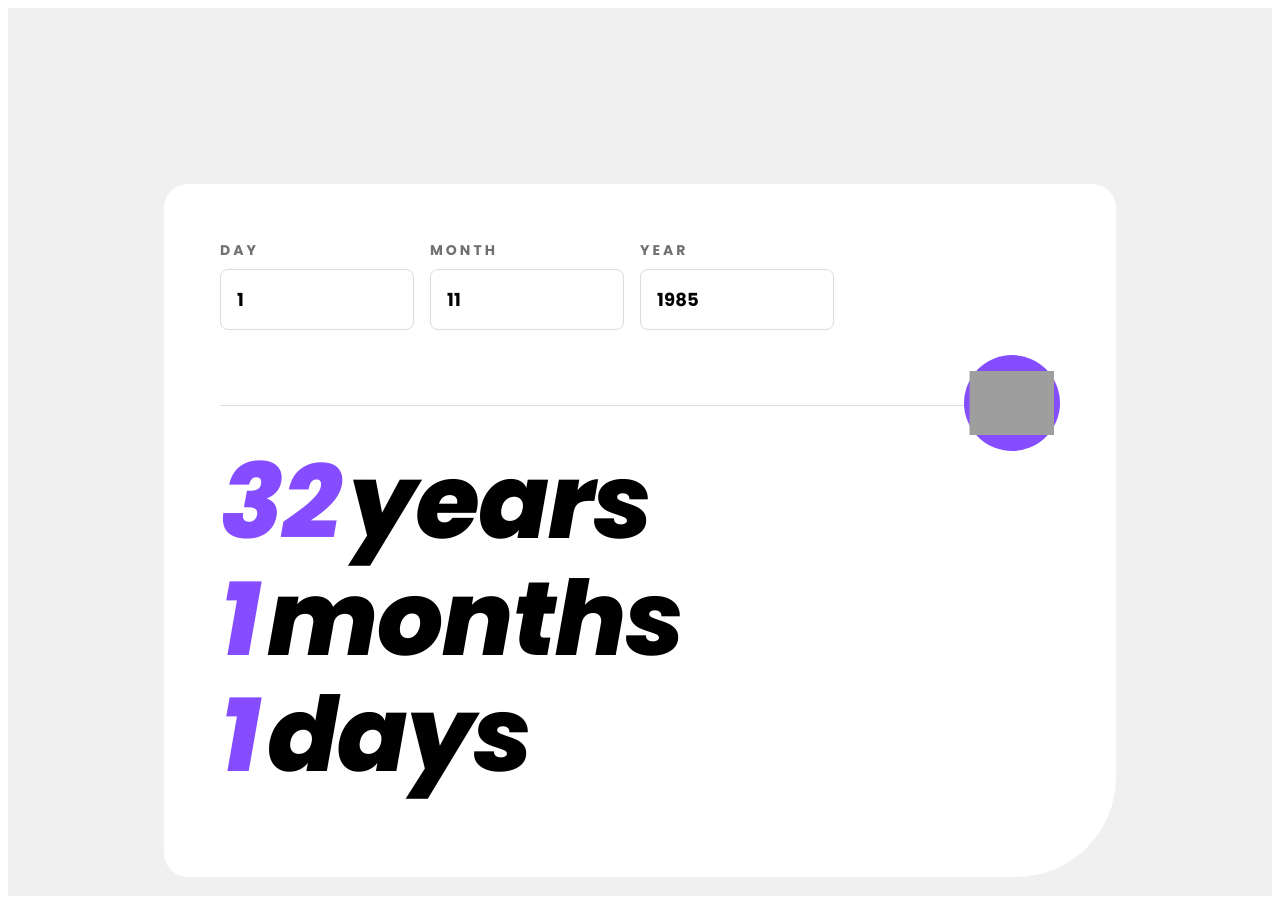
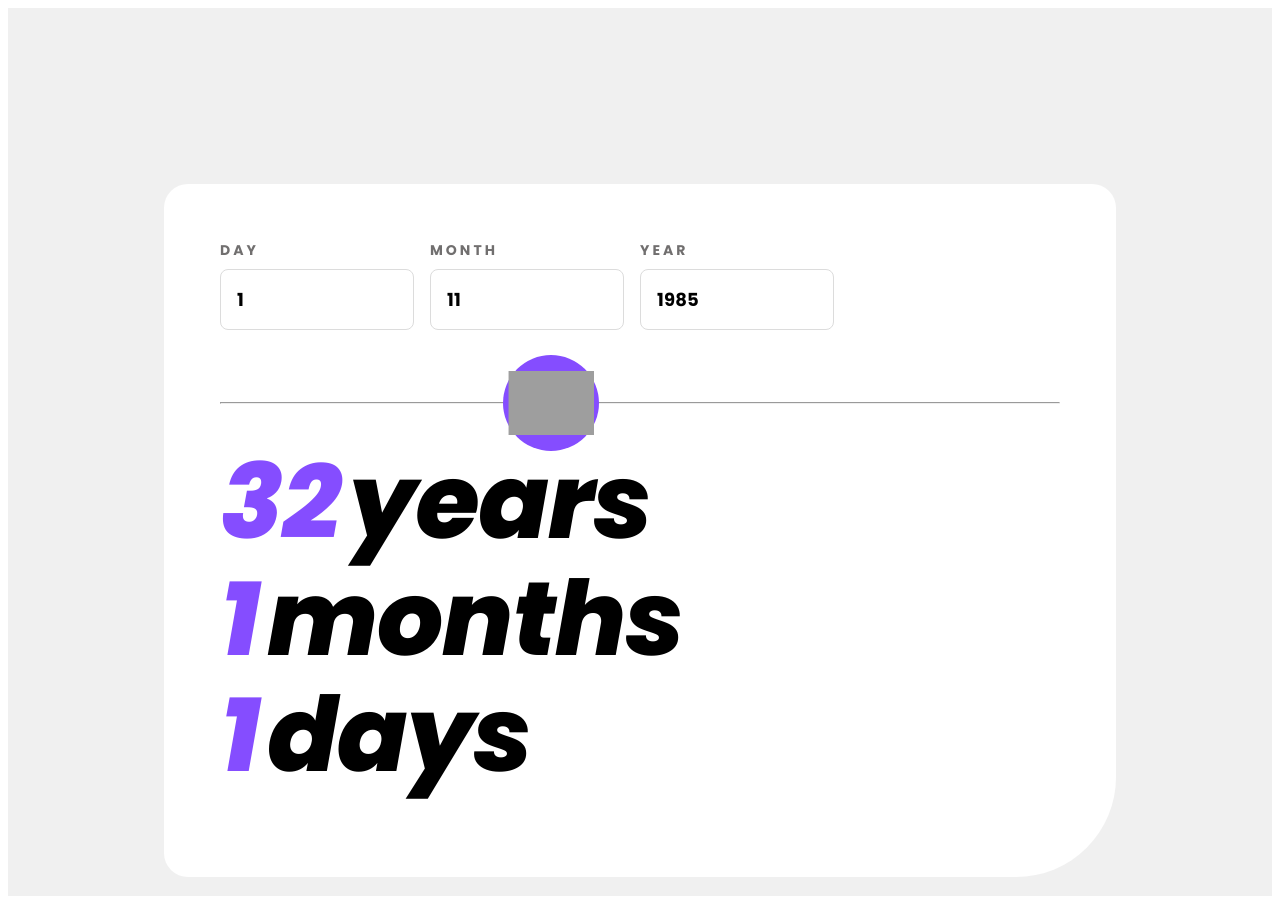
Before and after one commit to MaxAnderberg/age-calculator, a Vue app: page / in a window 1280 px wide. Built offline with nearby package versions, Linux system fonts and the light colour scheme; grey boxes are pictures that could not be loaded.

Commit message:
added more spacing

```diff
--- a/src/components/AgeCalculator.vue
+++ b/src/components/AgeCalculator.vue
@@ -307,24 +307,17 @@ input[type="number"]::-webkit-outer-spin-button {
 }
 
 .test-container {
-    position: relative;
+    /* Match the logo's height */
     height: 96px;
-    /* Match the logo's height */
-    overflow: hidden;
-    /* In case any child elements exceed the container's bounds */
+    display: flex;
+    align-items: center; /* To vertically center the circle with the line */
+    position: relative; /* To position circle relatively inside this container */
+    margin-bottom: 20px;
     margin-top: 20px;
-    margin-bottom: 10px;
 }
 
 .custom-line {
-    position: relative;
-    z-index: 1;
-    margin: 50px 0;
-    /* This centers the line within the 64px container */
-    border: none;
-    /* Remove the default border */
-    border-top: 1px solid #DCDCDC;
-    /* Set a single top border to emulate the HR */
+    flex-grow: 1; /* Makes the hr take up all available space */
 }
 
 .logo {
@@ -341,9 +334,8 @@ input[type="number"]::-webkit-outer-spin-button {
 
 .circle {
     position: absolute;
-    top: 50%;
-    left: 50%;
-    transform: translate(-50%, -50%);
+    margin-left: 28%;
+    transform: translateX(50%);
     z-index: 2;
     background-color: #854DFF;
     height: 64px;
@@ -397,7 +389,6 @@ input[type="number"]::-webkit-outer-spin-button {
     }
 
     .circle {
-        left: 94.30%;
         height: 96px;
         width: 96px;
     }
@@ -408,6 +399,8 @@ input[type="number"]::-webkit-outer-spin-button {
 
     .logo {
         height: 64px;
+        display: block;
+        margin: auto;
     }
 
     .test-container {
```
